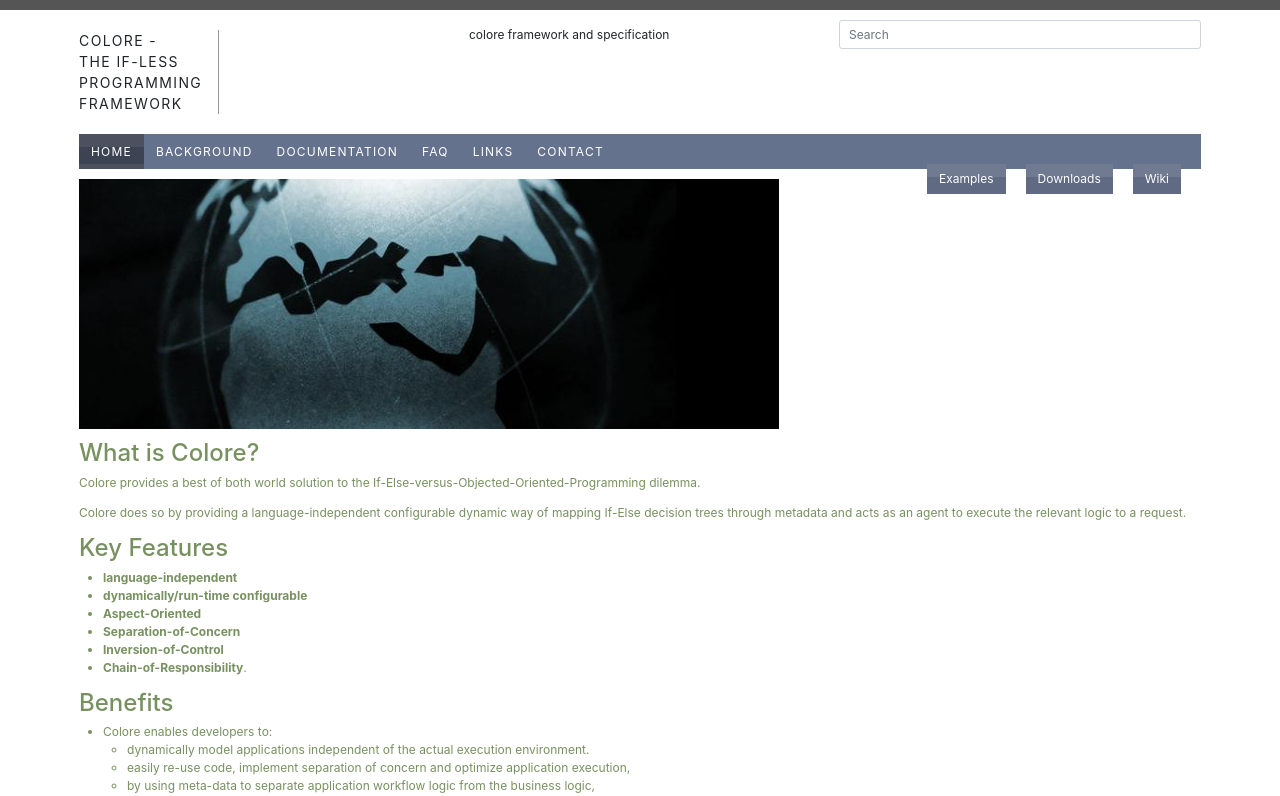
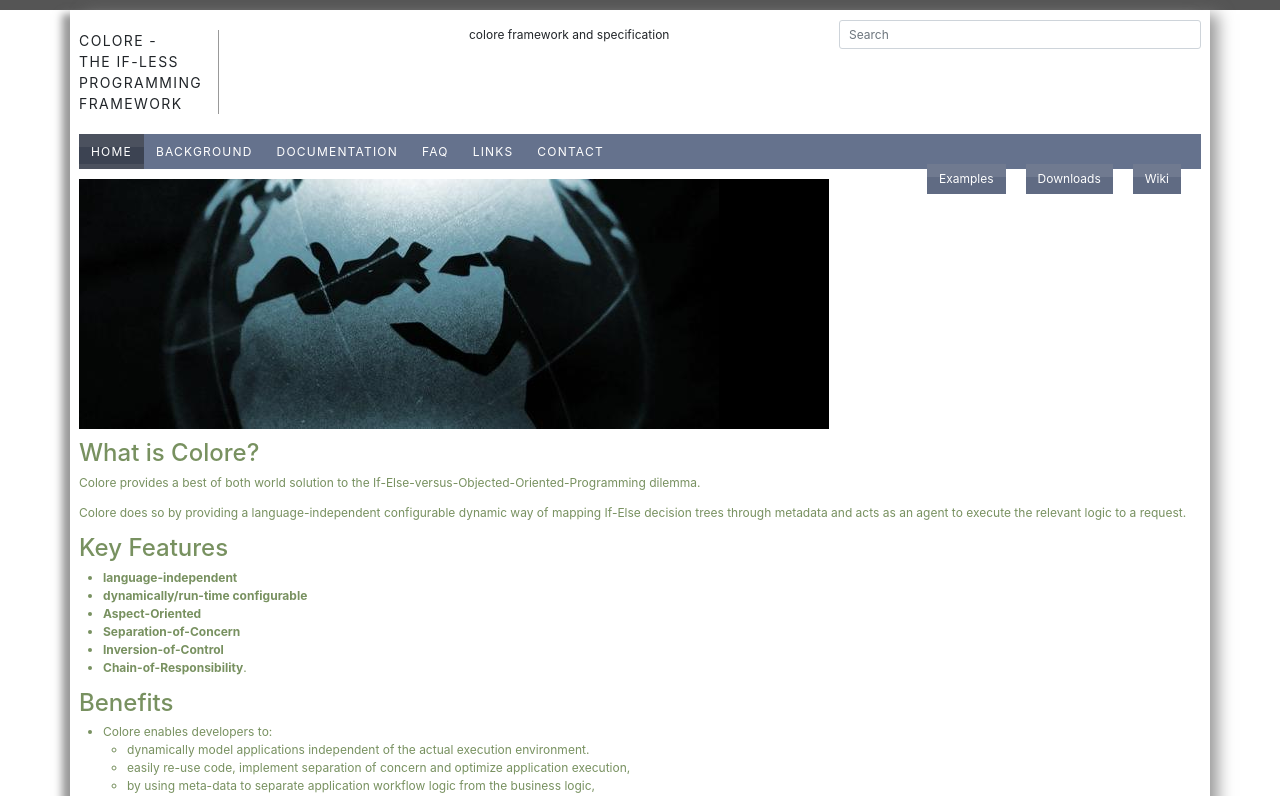
Before and after one commit to TyIsI/colore-site, a React (Create React App) app: page / in a window 1280 px wide. Shown: the top 796 px of the page. Built offline with nearby package versions, Linux system fonts and the light colour scheme.

Commit message:
feat: improved layout

```diff
--- a/src/components/Layout/Layout.js
+++ b/src/components/Layout/Layout.js
@@ -1,6 +1,6 @@
 // import PropTypes from 'prop-types'
 
-import { Container } from 'react-bootstrap'
+import { Container, Row, Col } from 'react-bootstrap'
 import { Outlet } from 'react-router-dom'
 import classNames from 'classnames'
 
@@ -13,11 +13,17 @@ import styles from './Layout.module.scss'
 
 const Layout = () => (
   <Container className={classNames([styles.Layout])}>
-    <Header />
-    <Navigation />
-    <PageHeader />
-    <Outlet />
-    <Footer />
+    <Row>
+      <Col xs={3} md={1} lg={0}></Col>
+      <Col xs={6} md={12} lg={12} className={classNames([styles.Content])}>
+        <Header />
+        <Navigation />
+        <PageHeader />
+        <Outlet />
+        <Footer />
+      </Col>
+      <Col xs={3} md={1} lg={0}></Col>
+    </Row>
   </Container>
 )
 
--- a/src/components/Layout/Layout.module.scss
+++ b/src/components/Layout/Layout.module.scss
@@ -1 +1,3 @@
-.Layout {}
+.Content {
+    box-shadow: 12px 0 15px -4px rgba(128, 128, 128, 0.8), -12px 0 8px -4px rgba(128, 128, 128, 0.8);
+}
--- a/src/components/Layout/Navigation/Navigation.js
+++ b/src/components/Layout/Navigation/Navigation.js
@@ -22,7 +22,6 @@ const Navigation = () => {
   return (
     <Nav activeKey={activeKey} className={classNames(['spacious', styles.Navigation])}>
       {menuItems.map(item => {
-        console.log({ item })
         return (
           <li key={item}>
             <Nav.Item>
--- a/src/components/Layout/PageHeader/PageHeader.js
+++ b/src/components/Layout/PageHeader/PageHeader.js
@@ -27,7 +27,6 @@ const PageHeader = () => {
           <Col> */}
         <Nav activeKey={activeKey} className={classNames(['spacious', 'justify-content-end', styles.PageHeaderNav])}>
           {menuItems.map(item => {
-            console.log({ item })
             return (
               <li key={item}>
                 <Nav.Item>
--- a/src/components/Layout/PageHeader/PageHeader.module.scss
+++ b/src/components/Layout/PageHeader/PageHeader.module.scss
@@ -1,8 +1,5 @@
 .ImagePageHeader {
-    width       : 700px;
-    aspect-ratio: auto 700 / 250;
-    height      : 250px;
-
+    max-width: 100%;
 }
 
 .PageHeaderNav {
```
